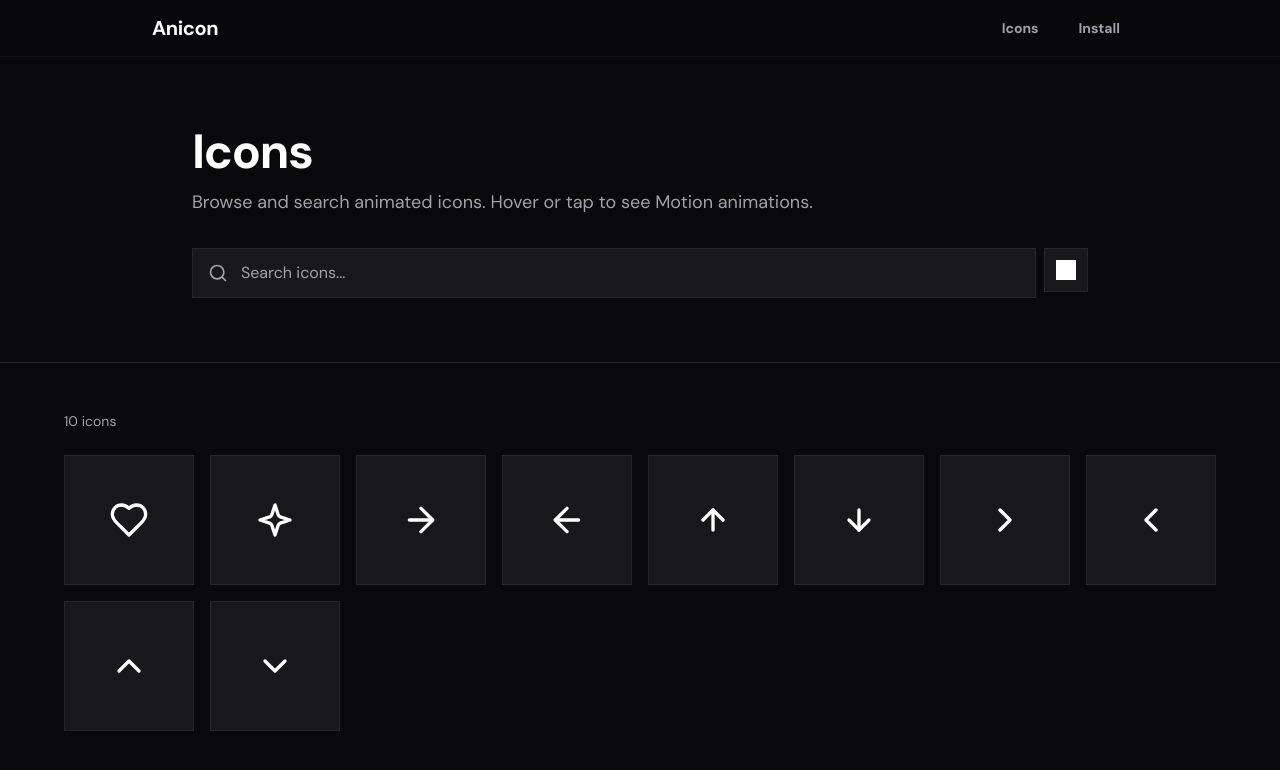
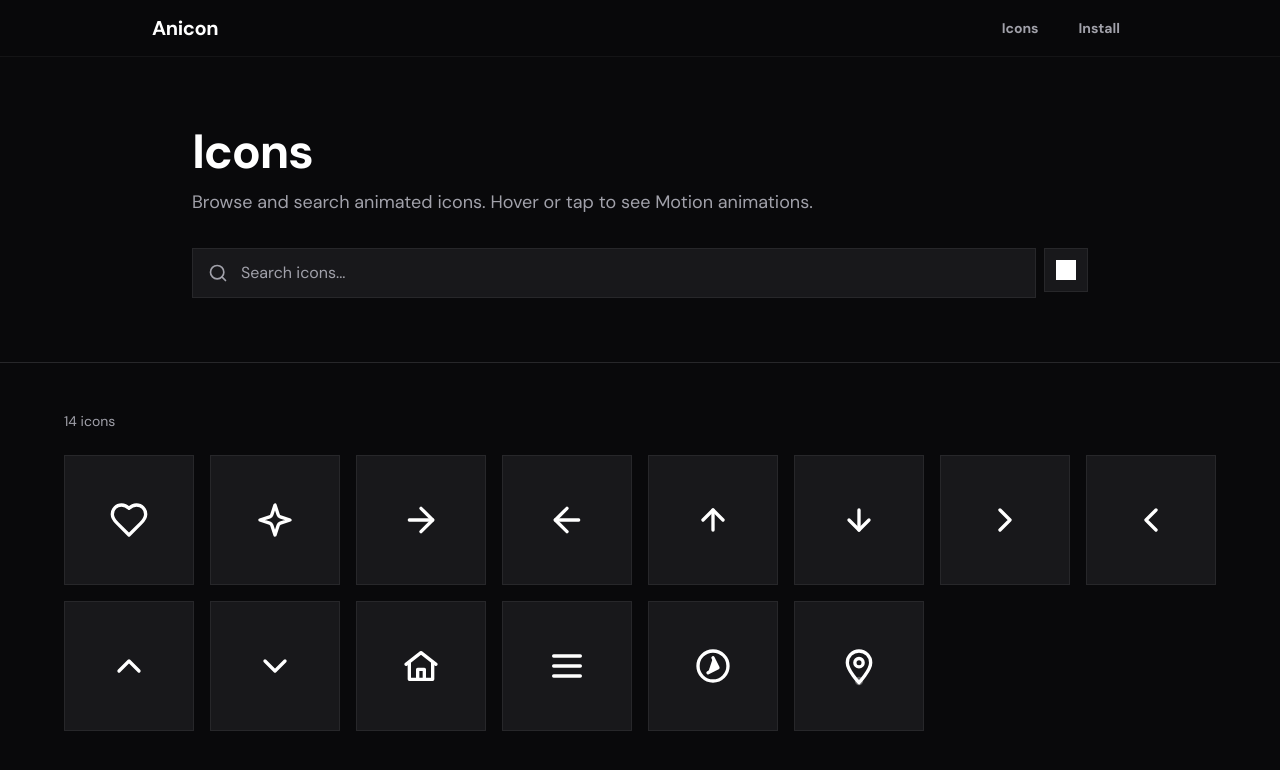
Before and after one commit to gohelboy/anicon, a Next.js app: page /icons in a window 1280 px wide. Shown: the top 770 px of the page. Built offline with nearby package versions, Linux system fonts and the light colour scheme.

Commit message:
Add animated navigation icons

```diff
--- a/app/_data/icons.ts
+++ b/app/_data/icons.ts
@@ -6,7 +6,11 @@ import { IconChevronDown } from "@/registry/default/icon-chevron-down/icon-chevr
 import { IconChevronLeft } from "@/registry/default/icon-chevron-left/icon-chevron-left";
 import { IconChevronRight } from "@/registry/default/icon-chevron-right/icon-chevron-right";
 import { IconChevronUp } from "@/registry/default/icon-chevron-up/icon-chevron-up";
+import { IconCompass } from "@/registry/default/icon-compass/icon-compass";
 import { IconHeart } from "@/registry/default/icon-heart/icon-heart";
+import { IconHome } from "@/registry/default/icon-home/icon-home";
+import { IconMapPin } from "@/registry/default/icon-map-pin/icon-map-pin";
+import { IconMenu } from "@/registry/default/icon-menu/icon-menu";
 import { IconSparkle } from "@/registry/default/icon-sparkle/icon-sparkle";
 
 export const iconsRegistry = [
@@ -80,6 +84,34 @@ export const iconsRegistry = [
     description: "Chevron down with hover slide and tap animation",
     tags: ["chevron", "down", "collapse", "expand", "direction"],
   },
+  {
+    name: "icon-home",
+    component: IconHome,
+    color: "text-sky-400",
+    description: "Home icon with a playful roof lift and door bounce",
+    tags: ["home", "navigation", "house", "dashboard"],
+  },
+  {
+    name: "icon-menu",
+    component: IconMenu,
+    color: "text-white",
+    description: "Menu icon with staggered line slides",
+    tags: ["menu", "navigation", "hamburger", "list"],
+  },
+  {
+    name: "icon-compass",
+    component: IconCompass,
+    color: "text-emerald-400",
+    description: "Compass icon with rotating needle and ring pulse",
+    tags: ["compass", "navigation", "direction", "explore"],
+  },
+  {
+    name: "icon-map-pin",
+    component: IconMapPin,
+    color: "text-rose-400",
+    description: "Map pin with lift and pulse ripple",
+    tags: ["map", "pin", "navigation", "location"],
+  },
 ] as const;
 
 export type IconEntry = (typeof iconsRegistry)[number];
--- a/registry.json
+++ b/registry.json
@@ -152,6 +152,66 @@
           "type": "registry:component"
         }
       ]
+    },
+    {
+      "name": "icon-home",
+      "type": "registry:component",
+      "title": "Animated Home",
+      "description": "Home icon with playful roof and door animation.",
+      "dependencies": [
+        "motion"
+      ],
+      "files": [
+        {
+          "path": "registry/default/icon-home/icon-home.tsx",
+          "type": "registry:component"
+        }
+      ]
+    },
+    {
+      "name": "icon-menu",
+      "type": "registry:component",
+      "title": "Animated Menu",
+      "description": "Menu icon with staggered line motion on hover.",
+      "dependencies": [
+        "motion"
+      ],
+      "files": [
+        {
+          "path": "registry/default/icon-menu/icon-menu.tsx",
+          "type": "registry:component"
+        }
+      ]
+    },
+    {
+      "name": "icon-compass",
+      "type": "registry:component",
+      "title": "Animated Compass",
+      "description": "Compass icon with rotating needle and pulse ring.",
+      "dependencies": [
+        "motion"
+      ],
+      "files": [
+        {
+          "path": "registry/default/icon-compass/icon-compass.tsx",
+          "type": "registry:component"
+        }
+      ]
+    },
+    {
+      "name": "icon-map-pin",
+      "type": "registry:component",
+      "title": "Animated Map Pin",
+      "description": "Map pin icon with lift and pulse animation.",
+      "dependencies": [
+        "motion"
+      ],
+      "files": [
+        {
+          "path": "registry/default/icon-map-pin/icon-map-pin.tsx",
+          "type": "registry:component"
+        }
+      ]
     }
   ]
 }
--- /dev/null
+++ b/registry/default/icon-compass/icon-compass.tsx
@@ -0,0 +1,61 @@
+"use client";
+
+import { motion } from "framer-motion";
+
+export interface IconCompassProps extends React.SVGProps<SVGSVGElement> {
+  /** Size in pixels. Default 24 */
+  size?: number;
+}
+
+const ringVariants = {
+  rest: { scale: 1 },
+  hover: { scale: 1.04 },
+  tap: { scale: 0.96 },
+};
+
+const needleVariants = {
+  rest: { rotate: 0 },
+  hover: { rotate: 35 },
+  tap: { rotate: -15, scale: 0.95 },
+};
+
+export function IconCompass({
+  size = 24,
+  className,
+  ...props
+}: IconCompassProps) {
+  const {
+    onAnimationStart,
+    onAnimationEnd,
+    onDragStart,
+    onDrag,
+    onDragEnd,
+    ...rest
+  } = props;
+  return (
+    <motion.svg
+      xmlns="http://www.w3.org/2000/svg"
+      width={size}
+      height={size}
+      viewBox="0 0 24 24"
+      fill="none"
+      stroke="currentColor"
+      strokeWidth="2"
+      strokeLinecap="round"
+      strokeLinejoin="round"
+      initial="rest"
+      whileHover="hover"
+      whileTap="tap"
+      transition={{ type: "spring", stiffness: 320, damping: 16 }}
+      className={`outline-none focus:outline-none focus:ring-0 select-none ${className ?? ""}`.trim()}
+      {...rest}
+    >
+      <motion.circle cx="12" cy="12" r="9" variants={ringVariants} />
+      <motion.g variants={needleVariants} style={{ originX: "50%", originY: "50%" }}>
+        <path d="m12 7 3 6-6 3 3-9z" fill="currentColor" stroke="none" />
+        <path d="m12 7 3 6-6 3" />
+      </motion.g>
+      <circle cx="12" cy="12" r="1.2" fill="currentColor" stroke="none" />
+    </motion.svg>
+  );
+}
--- /dev/null
+++ b/registry/default/icon-home/icon-home.tsx
@@ -0,0 +1,61 @@
+"use client";
+
+import { motion } from "framer-motion";
+
+export interface IconHomeProps extends React.SVGProps<SVGSVGElement> {
+  /** Size in pixels. Default 24 */
+  size?: number;
+}
+
+const roofVariants = {
+  rest: { y: 0, rotate: 0 },
+  hover: { y: -1.5, rotate: -2 },
+  tap: { scale: 0.95 },
+};
+
+const doorVariants = {
+  rest: { scaleY: 1 },
+  hover: { scaleY: 0.85 },
+  tap: { scale: 0.9 },
+};
+
+export function IconHome({ size = 24, className, ...props }: IconHomeProps) {
+  const {
+    onAnimationStart,
+    onAnimationEnd,
+    onDragStart,
+    onDrag,
+    onDragEnd,
+    ...rest
+  } = props;
+  return (
+    <motion.svg
+      xmlns="http://www.w3.org/2000/svg"
+      width={size}
+      height={size}
+      viewBox="0 0 24 24"
+      fill="none"
+      stroke="currentColor"
+      strokeWidth="2"
+      strokeLinecap="round"
+      strokeLinejoin="round"
+      initial="rest"
+      whileHover="hover"
+      whileTap="tap"
+      transition={{ type: "spring", stiffness: 420, damping: 18 }}
+      className={`outline-none focus:outline-none focus:ring-0 select-none ${className ?? ""}`.trim()}
+      {...rest}
+    >
+      <motion.path
+        d="M3 11 12 4 21 11"
+        variants={roofVariants}
+      />
+      <motion.path d="M5 10v10h14V10" variants={roofVariants} />
+      <motion.path
+        d="M10 20v-6h4v6"
+        variants={doorVariants}
+        style={{ originY: 1, originX: 0.5 }}
+      />
+    </motion.svg>
+  );
+}
--- /dev/null
+++ b/registry/default/icon-map-pin/icon-map-pin.tsx
@@ -0,0 +1,57 @@
+"use client";
+
+import { motion } from "framer-motion";
+
+export interface IconMapPinProps extends React.SVGProps<SVGSVGElement> {
+  /** Size in pixels. Default 24 */
+  size?: number;
+}
+
+const pinVariants = {
+  rest: { y: 0 },
+  hover: { y: -2 },
+  tap: { scale: 0.95 },
+};
+
+const pulseVariants = {
+  rest: { scale: 1, opacity: 0.3 },
+  hover: { scale: 1.4, opacity: 0 },
+  tap: { scale: 0.8, opacity: 0.5 },
+};
+
+export function IconMapPin({ size = 24, className, ...props }: IconMapPinProps) {
+  const {
+    onAnimationStart,
+    onAnimationEnd,
+    onDragStart,
+    onDrag,
+    onDragEnd,
+    ...rest
+  } = props;
+  return (
+    <motion.svg
+      xmlns="http://www.w3.org/2000/svg"
+      width={size}
+      height={size}
+      viewBox="0 0 24 24"
+      fill="none"
+      stroke="currentColor"
+      strokeWidth="2"
+      strokeLinecap="round"
+      strokeLinejoin="round"
+      initial="rest"
+      whileHover="hover"
+      whileTap="tap"
+      transition={{ type: "spring", stiffness: 360, damping: 18 }}
+      className={`outline-none focus:outline-none focus:ring-0 select-none ${className ?? ""}`.trim()}
+      {...rest}
+    >
+      <motion.path
+        d="M12 22s7-7.5 7-12a7 7 0 1 0-14 0c0 4.5 7 12 7 12z"
+        variants={pinVariants}
+      />
+      <motion.circle cx="12" cy="10" r="2.5" variants={pinVariants} />
+      <motion.circle cx="12" cy="21" r="1.5" variants={pulseVariants} />
+    </motion.svg>
+  );
+}
--- /dev/null
+++ b/registry/default/icon-menu/icon-menu.tsx
@@ -0,0 +1,76 @@
+"use client";
+
+import { motion } from "framer-motion";
+
+export interface IconMenuProps extends React.SVGProps<SVGSVGElement> {
+  /** Size in pixels. Default 24 */
+  size?: number;
+}
+
+const lineVariants = {
+  rest: (index: number) => ({
+    x: 0,
+    opacity: 1,
+    transition: { delay: index * 0.05 },
+  }),
+  hover: (index: number) => ({
+    x: index % 2 === 0 ? 2 : -2,
+    opacity: 0.9,
+    transition: { delay: index * 0.05, type: "spring", stiffness: 500 },
+  }),
+  tap: { scaleX: 0.92 },
+};
+
+export function IconMenu({ size = 24, className, ...props }: IconMenuProps) {
+  const {
+    onAnimationStart,
+    onAnimationEnd,
+    onDragStart,
+    onDrag,
+    onDragEnd,
+    ...rest
+  } = props;
+  return (
+    <motion.svg
+      xmlns="http://www.w3.org/2000/svg"
+      width={size}
+      height={size}
+      viewBox="0 0 24 24"
+      fill="none"
+      stroke="currentColor"
+      strokeWidth="2"
+      strokeLinecap="round"
+      strokeLinejoin="round"
+      initial="rest"
+      whileHover="hover"
+      whileTap="tap"
+      className={`outline-none focus:outline-none focus:ring-0 select-none ${className ?? ""}`.trim()}
+      {...rest}
+    >
+      <motion.line
+        x1="4"
+        x2="20"
+        y1="6"
+        y2="6"
+        variants={lineVariants}
+        custom={0}
+      />
+      <motion.line
+        x1="4"
+        x2="20"
+        y1="12"
+        y2="12"
+        variants={lineVariants}
+        custom={1}
+      />
+      <motion.line
+        x1="4"
+        x2="20"
+        y1="18"
+        y2="18"
+        variants={lineVariants}
+        custom={2}
+      />
+    </motion.svg>
+  );
+}
```
